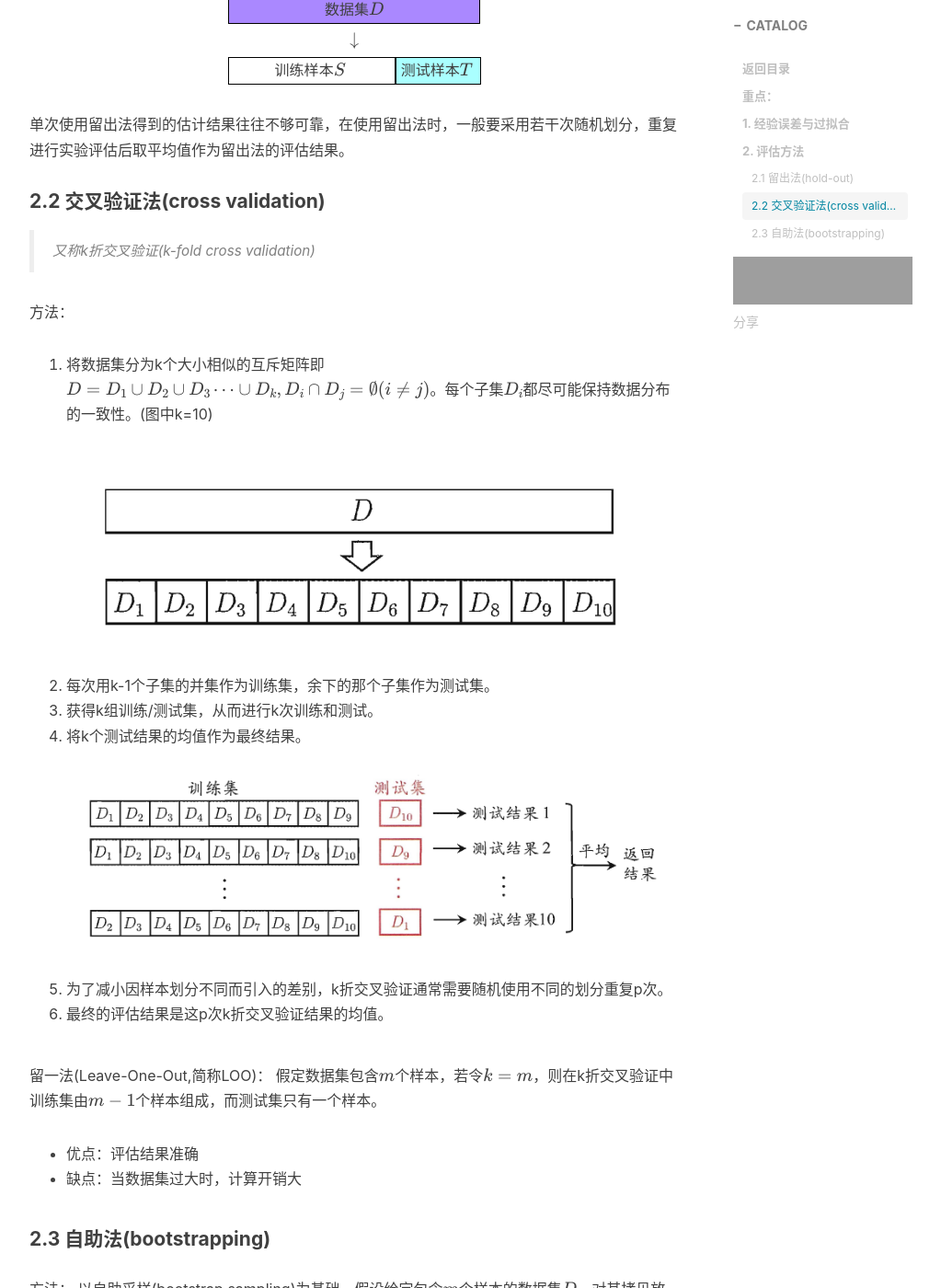
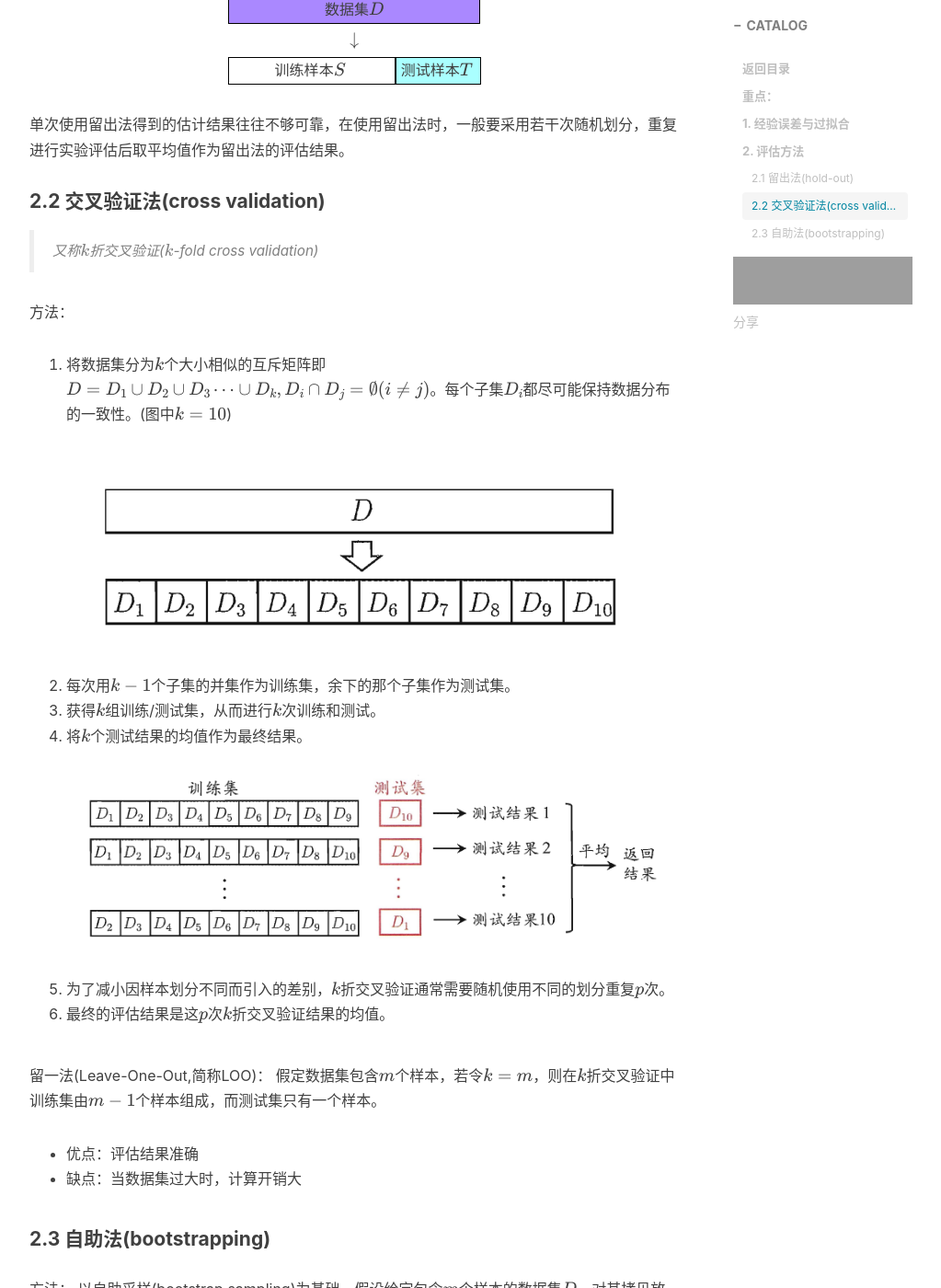
Before and after one commit to zivenyang/zivenyang.github.io, a Jekyll site: the page built from _posts/zzh-mathine-learning/2017-07-21-zzh-ml-chapter-2.markdown, in a window 1280 px wide and 1400 px high, scrolled down 1567 px. Shown: the whole window at 92% size, without its empty margins (233-1256 px from the left). Built offline with Jekyll 4.4.1, drawn with Linux system fonts in a browser that asks for light colours; nearby versions of some CDN libraries; formulas are drawn with MathJax 3; comment, search, counter and statistics services are not loaded; some of the changed text lies outside the part shown; grey boxes are pictures that could not be loaded.

Commit message:
update zzh-ch2

```diff
--- a/_posts/zzh-mathine-learning/2017-07-21-zzh-ml-chapter-2.markdown
+++ b/_posts/zzh-mathine-learning/2017-07-21-zzh-ml-chapter-2.markdown
@@ -70,20 +70,20 @@ tags:
 单次使用留出法得到的估计结果往往不够可靠，在使用留出法时，一般要采用若干次随机划分，重复进行实验评估后取平均值作为留出法的评估结果。
 
 #### 2.2 交叉验证法(cross validation)
-> 又称k折交叉验证(k-fold cross validation)
+> 又称\\(k\\)折交叉验证(\\(k\\)-fold cross validation)
 
 方法：
-1. 将数据集分为k个大小相似的互斥矩阵即\\(D=D_{1}\cup D_{2}\cup D_{3}\cdots\cup D_{k}, D_{i}\cap D_{j}=\emptyset(i\neq j)\\)。每个子集\\(D_{i}\\)都尽可能保持数据分布的一致性。(图中k=10)
+1. 将数据集分为\\(k\\)个大小相似的互斥矩阵即\\(D=D_{1}\cup D_{2}\cup D_{3}\cdots\cup D_{k}, D_{i}\cap D_{j}=\emptyset(i\neq j)\\)。每个子集\\(D_{i}\\)都尽可能保持数据分布的一致性。(图中\\(k=10\\))
   ![10折交叉验证示意图1](/img/in-post/zzh-machine-learning/ch2/10-fold_cross_validation1.png)
-2. 每次用k-1个子集的并集作为训练集，余下的那个子集作为测试集。
-3. 获得k组训练/测试集，从而进行k次训练和测试。
-4. 将k个测试结果的均值作为最终结果。
+2. 每次用\\(k-1\\)个子集的并集作为训练集，余下的那个子集作为测试集。
+3. 获得\\(k\\)组训练/测试集，从而进行\\(k\\)次训练和测试。
+4. 将\\(k\\)个测试结果的均值作为最终结果。
   ![10折交叉验证示意图2](/img/in-post/zzh-machine-learning/ch2/10-fold_cross_validation2.png)
-5. 为了减小因样本划分不同而引入的差别，k折交叉验证通常需要随机使用不同的划分重复p次。
-6. 最终的评估结果是这p次k折交叉验证结果的均值。
+5. 为了减小因样本划分不同而引入的差别，\\(k\\)折交叉验证通常需要随机使用不同的划分重复\\(p\\)次。
+6. 最终的评估结果是这\\(p\\)次\\(k\\)折交叉验证结果的均值。
 
 留一法(Leave-One-Out,简称LOO)：
-假定数据集包含\\(m\\)个样本，若令\\(k=m\\)，则在k折交叉验证中训练集由\\(m-1\\)个样本组成，而测试集只有一个样本。
+假定数据集包含\\(m\\)个样本，若令\\(k=m\\)，则在\\(k\\)折交叉验证中训练集由\\(m-1\\)个样本组成，而测试集只有一个样本。
 * 优点：评估结果准确
 * 缺点：当数据集过大时，计算开销大
 
@@ -93,6 +93,7 @@ tags:
 1. 每次随机从\\(D\\)中挑选一个样本，将其`拷贝`放入\\(D'\\)。
 2. 将步骤1重复执行\\(m\\)次，此时我们得到了包含\\(m\\)个样本的数据集\\(D'\\)
 3. 将数据集\\(D'\\)用作训练集，\\(D\setminus D'\\)*(\\(\setminus\\)为集合减法，\\(D\\)中有而\\(D'\\)中没有的样本)* 用作测试集。
+
 这样的测试结果亦称包外估计(out-of-bag extimate)
 
 `自助法`在数据集较小，难以有效划分训练/测试集时很有用；而在初始数据量足够多时，`留出法`和`交叉验证法`更常用一些。
```
